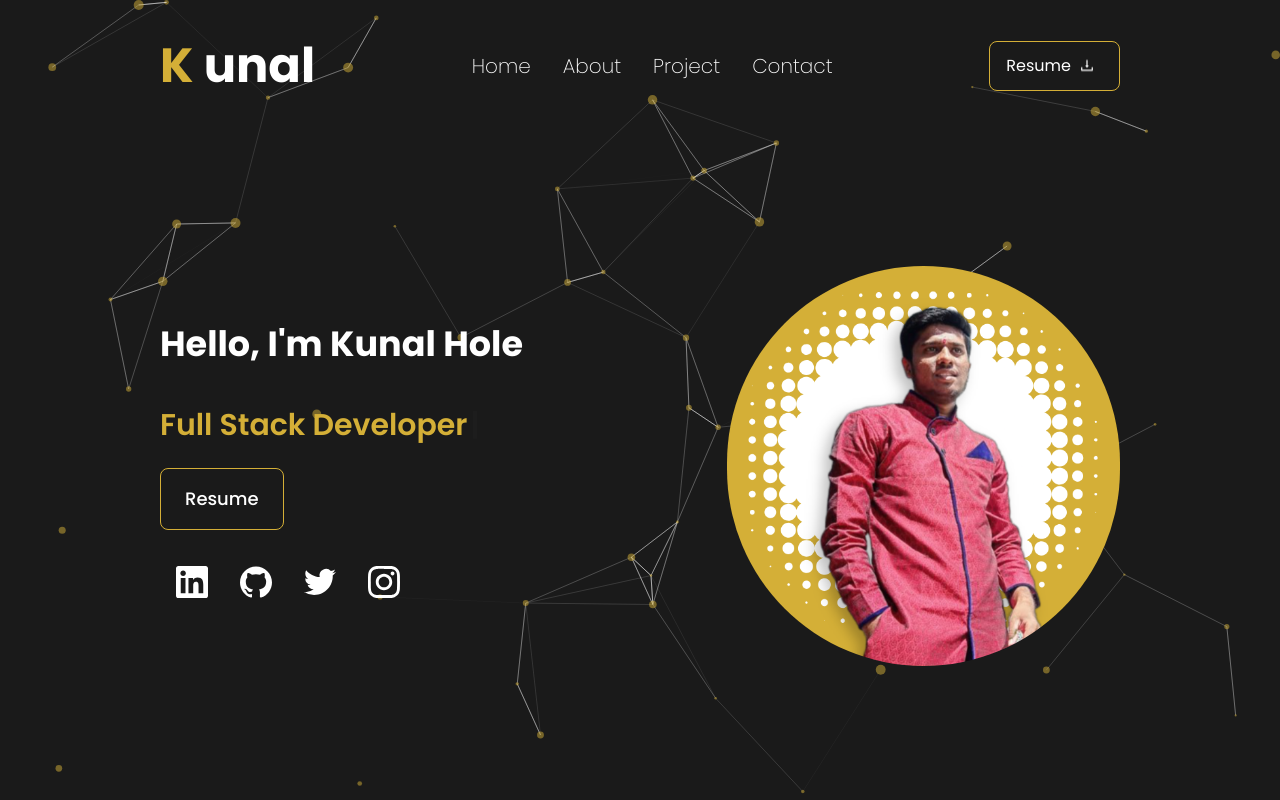
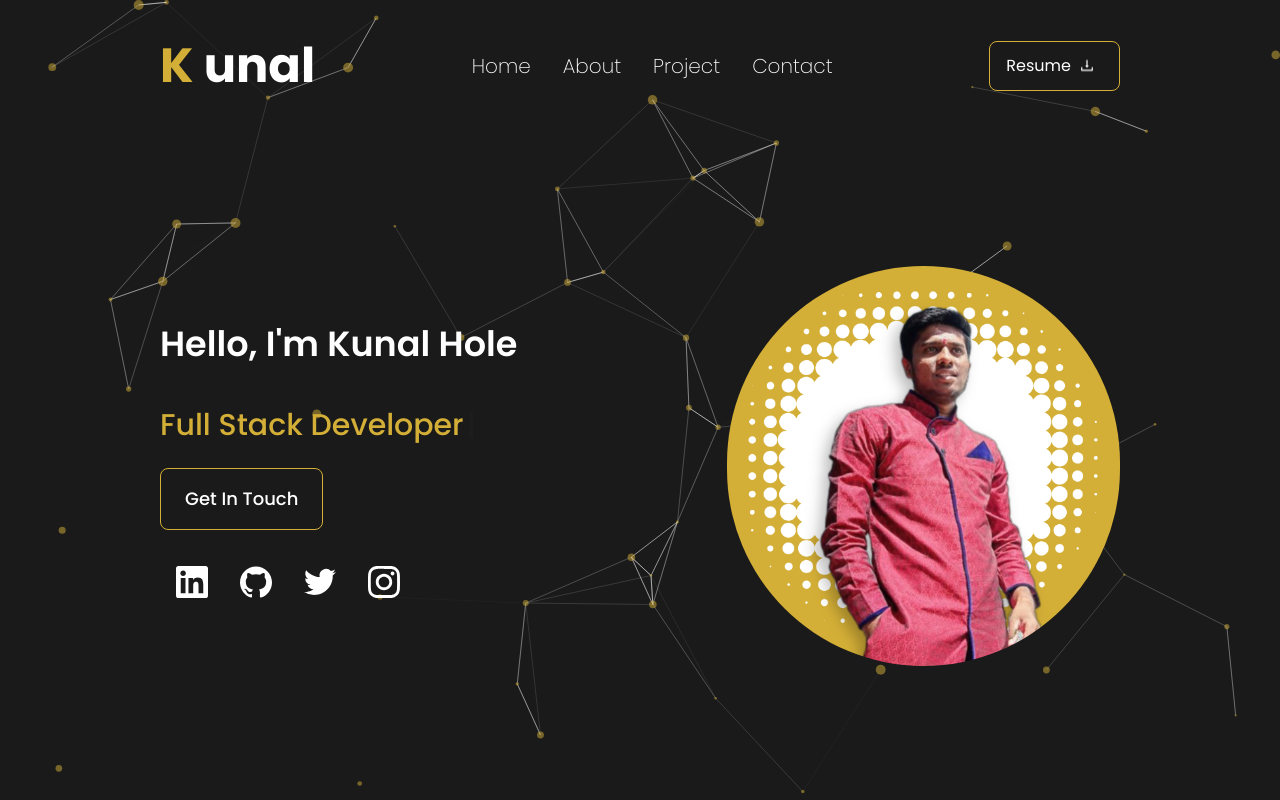
Before and after one commit to kunalhole/KunalHole-Portfolio-Website, a React (Create React App) app: page / in a window 1280 px wide. Built offline with nearby package versions, Linux system fonts and the light colour scheme.

Commit message:
Bug Fixing

```diff
--- a/src/components/Home/Home.js
+++ b/src/components/Home/Home.js
@@ -1,7 +1,9 @@
 import bgImg from "../../assets/profile-pic.png"
 import { motion } from "framer-motion"
 import { useTypewriter, Cursor } from "react-simple-typewriter"
+import { useNavigate } from "react-router-dom"
 import { SiTwitter, SiLinkedin, SiGithub, SiInstagram } from "react-icons/si"
+
 const Home = () => {
   const objects = {
     initial: {
@@ -13,6 +15,7 @@ const Home = () => {
       opacity: 1,
     },
   }
+  const navigate = useNavigate()
 
   const [text] = useTypewriter({
     words: [
@@ -33,16 +36,19 @@ const Home = () => {
       className="h-full flex flex-col-reverse  font-sans items-center justify-around  overflow-hidden bg-transparent  md:justify-between  md:w-3/4 md:mx-auto   md:flex-row"
     >
       <div className=" flex flex-col  items-center justify-start overflow-hidden  space-y-5 md:items-start md:w-3/5">
-        <h4 className="text-primary font-bold  text-[30px]  mb-1 md:mb-3 md:text-[35px]">
+        <h4 className="text-primary font-semibold  text-[30px]  mb-1 md:mb-3 md:text-[35px]">
           Hello, I'm Kunal Hole
         </h4>
-        <h2 className="text-primary text-[25px] font-semibold md:text-[30px]">
+        <h2 className="text-primary text-[25px] font-medium md:text-[30px]">
           <span className="text-rear">{text}</span>
           <Cursor />
         </h2>
         <div className="mt-2">
-          <button className="text-white px-4 py-2 text-base  bg-transparent border border-rear rounded-lg cursor-pointer hover:text-rear md:px-6 md:py-4 md:text-lg md:font-medium">
-            Resume
+          <button
+            onClick={navigate("/")}
+            className="text-white px-4 py-2 text-base  bg-transparent border border-rear rounded-lg cursor-pointer hover:text-rear md:px-6 md:py-4 md:text-lg md:font-medium"
+          >
+            Get In Touch
           </button>
         </div>
         <div className="flex mt-5">
```
